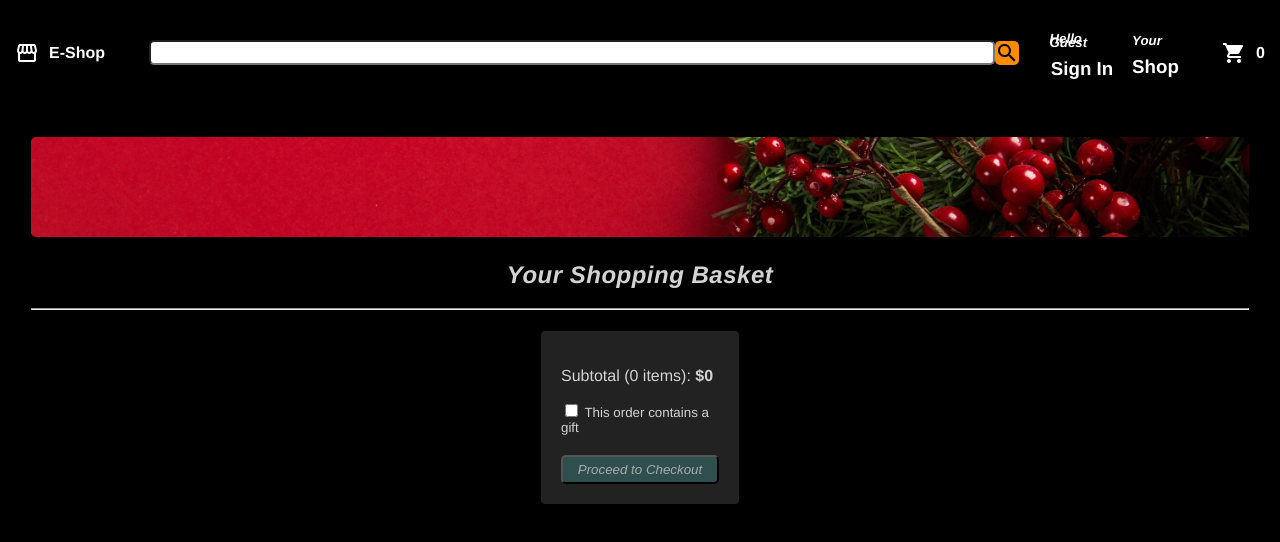
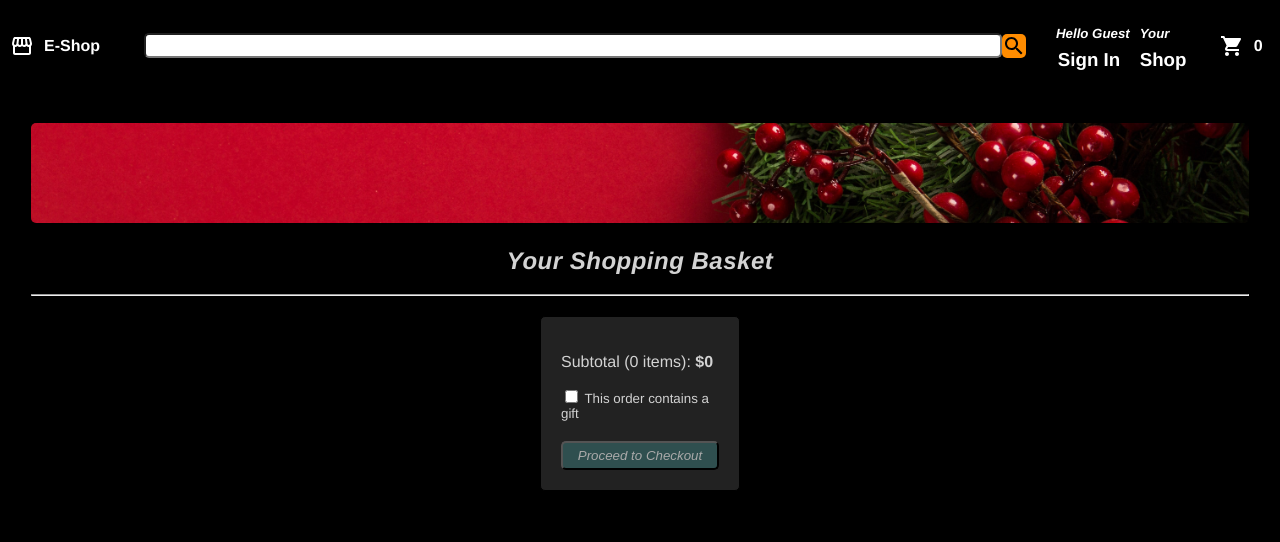
Before and after one commit to selimyay00/e-shop, a React (Vite) app: page /e-shop/checkout in a window 1280 px wide. Shown: the top 542 px of the page. Built offline with nearby package versions, Linux system fonts and the light colour scheme.

Commit message:
optimized the UI for the home screen

```diff
--- a/src/components/header.css
+++ b/src/components/header.css
@@ -1,5 +1,5 @@
 .header {
-    padding: 15px;
+    padding: 10px;
     background-color: black;
     color: white;
     display: flex;
@@ -51,7 +51,6 @@
 .shop-icon {
     display: flex;
     align-items: center;
-    margin-left: 10px;
     column-gap: 10px;
 }
 
```
